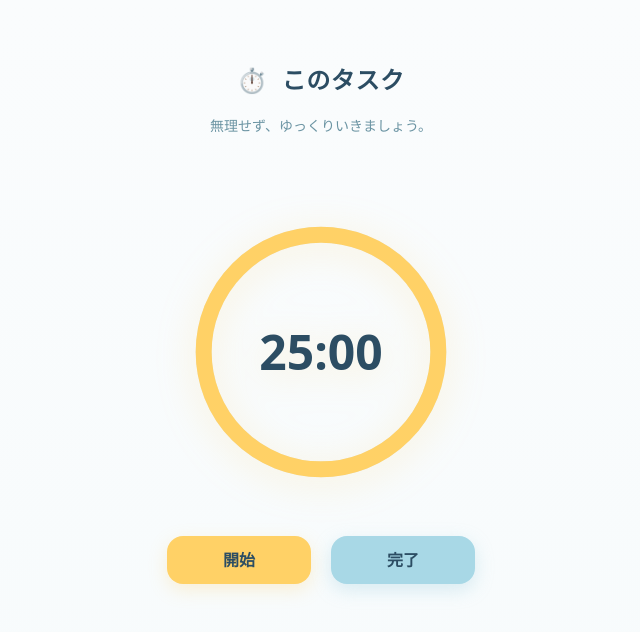
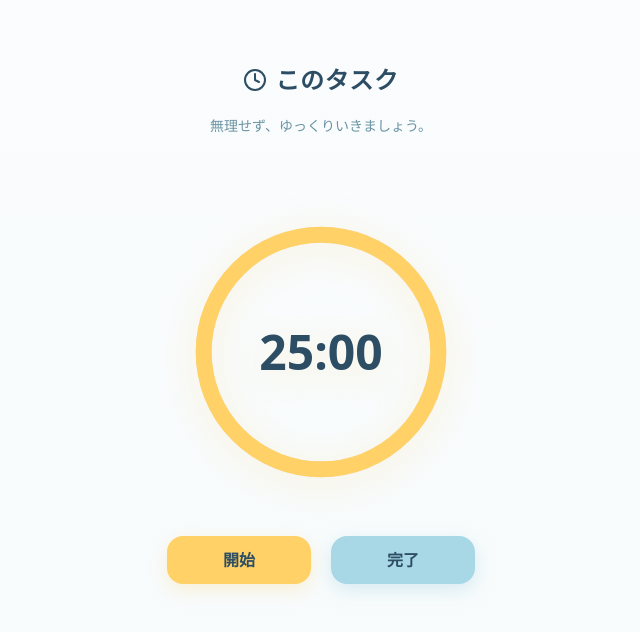
Before and after one commit to ms-engineer-bc25-05/team-a-final-project, a Next.js app in the folder frontend/: page /tasks/1/timer in a window 1280 px wide. Shown: the top 632 px of the page, without its empty margins (319-959 px from the left). Built offline with nearby package versions, Linux system fonts and the light colour scheme; no server answers.

Commit message:
fix(ui): タイマー画面のタイトル絵文字をClockアイコンに変更

```diff
--- a/frontend/src/app/tasks/[id]/timer/page.tsx
+++ b/frontend/src/app/tasks/[id]/timer/page.tsx
@@ -3,6 +3,7 @@
 import { useSearchParams, useRouter, useParams } from "next/navigation";
 import { useEffect, useState } from "react";
 import { auth } from "@/lib/firebase";
+import { Clock } from "lucide-react";
 
 /**
  * NOTE:
@@ -95,7 +96,8 @@ const handleComplete = async () => {
         <h1 className="flex items-center justify-center gap-2 text-2xl font-bold text-[#2C4D63] text-center tracking-wide
                        max-w-[90%] truncate mx-auto whitespace-nowrap overflow-hidden text-ellipsis mb-5"
         >
-          ⏱️&nbsp; {taskTitle}
+          <Clock className="w-6 h-6 text-[#2C4D63]" />
+          {taskTitle}
         </h1>
         <p className="text-sm text-[#6B94A3]">
           無理せず、ゆっくりいきましょう。
```
